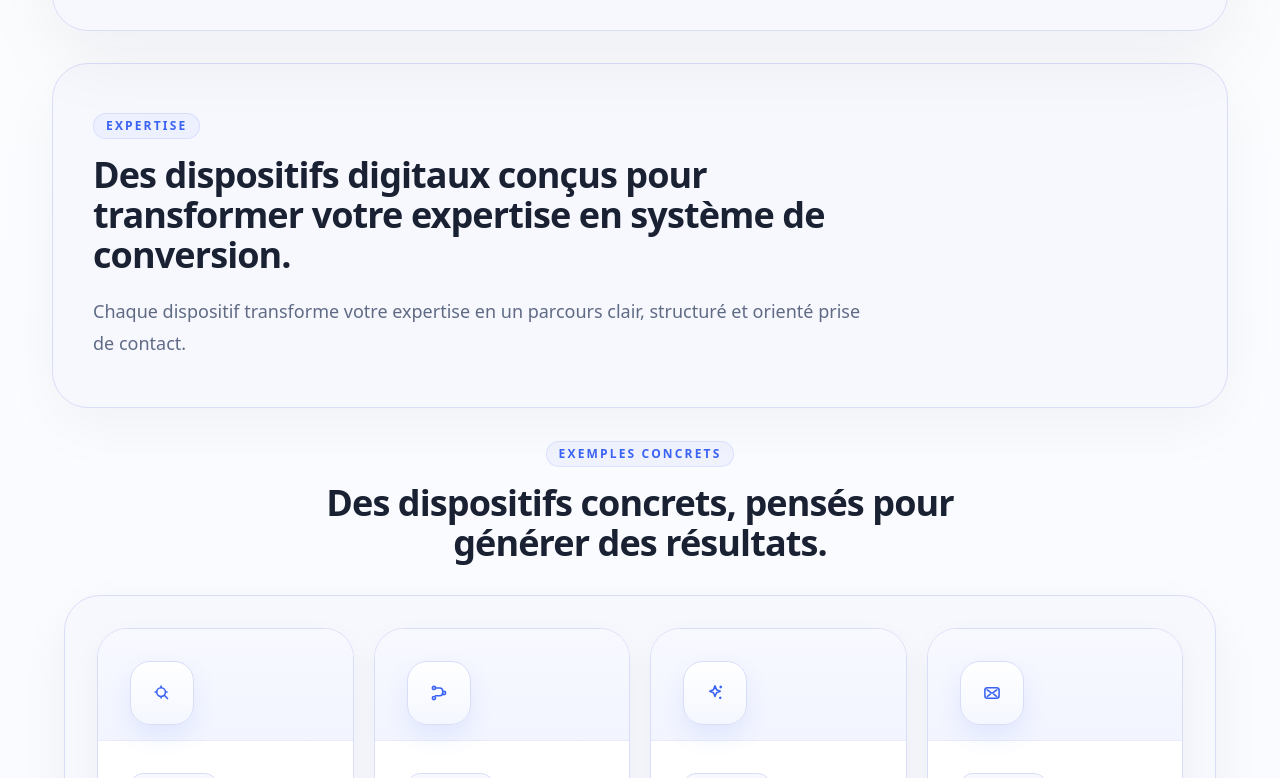
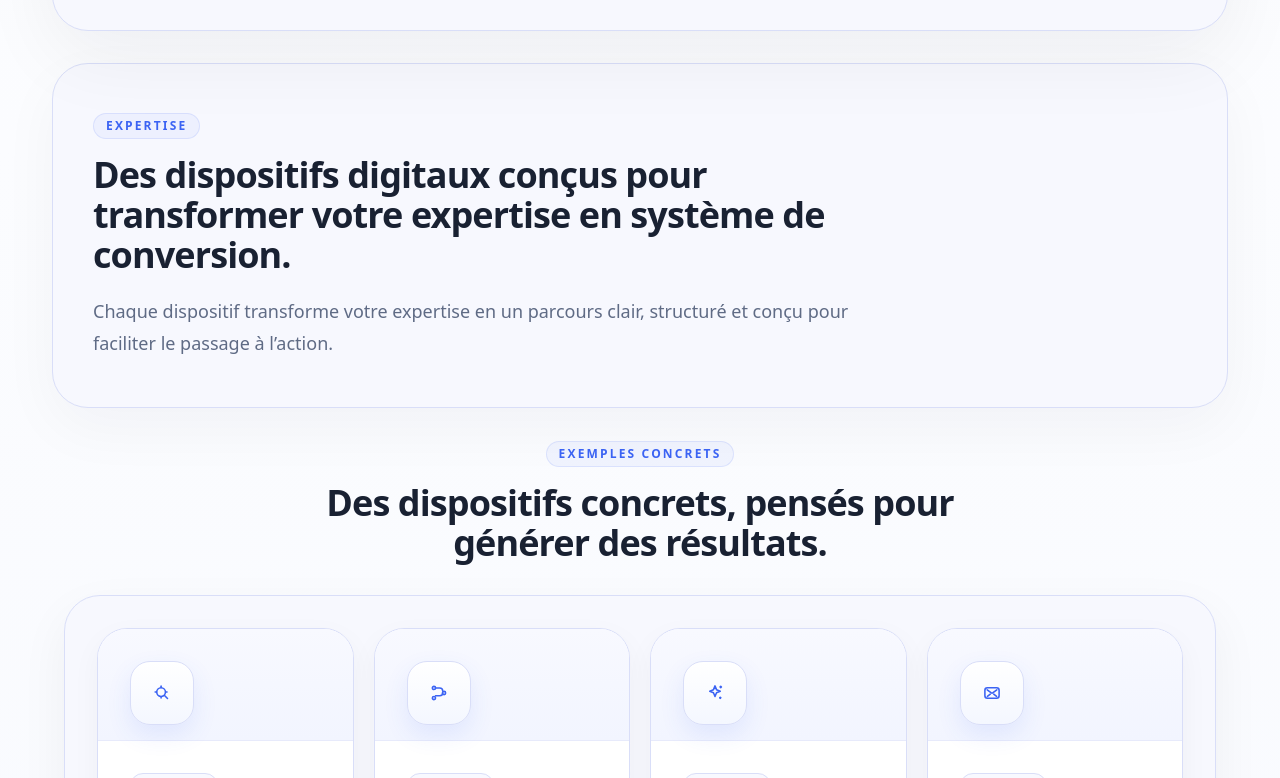
Before and after one commit to arnaudcrestey/portail-site-vitrine, a Next.js app: page / in a window 1280 px wide. Shown: the part 1475-2253 px from the top of the page. Built offline with nearby package versions, Linux system fonts and the light colour scheme.

Commit message:
Update page.tsx

```diff
--- a/app/page.tsx
+++ b/app/page.tsx
@@ -38,7 +38,7 @@ export default function HomePage() {
               </h2>
 
               <p className="mt-5 text-lg leading-8 text-slate">
-                Chaque dispositif transforme votre expertise en un parcours clair, structuré et orienté prise de contact.
+                Chaque dispositif transforme votre expertise en un parcours clair, structuré et conçu pour faciliter le passage à l’action.
               </p>
             </div>
           </div>
```
